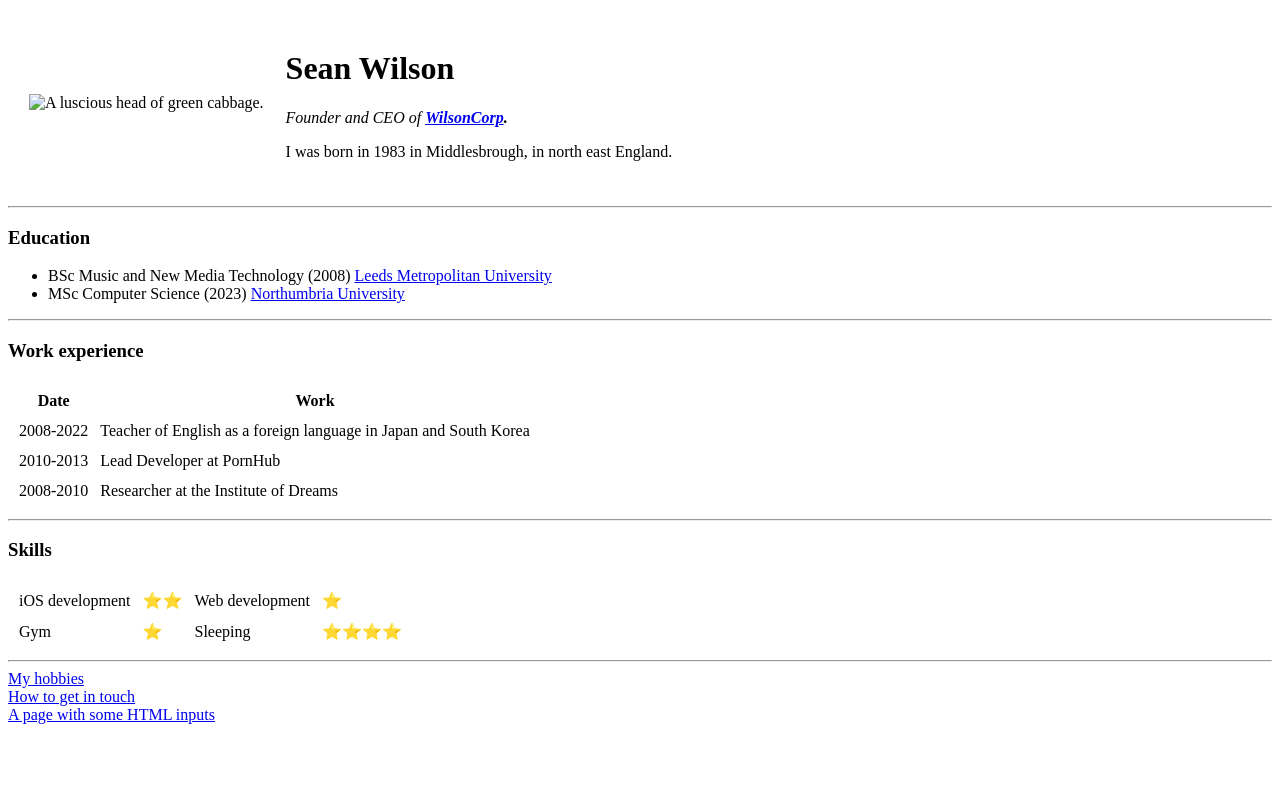
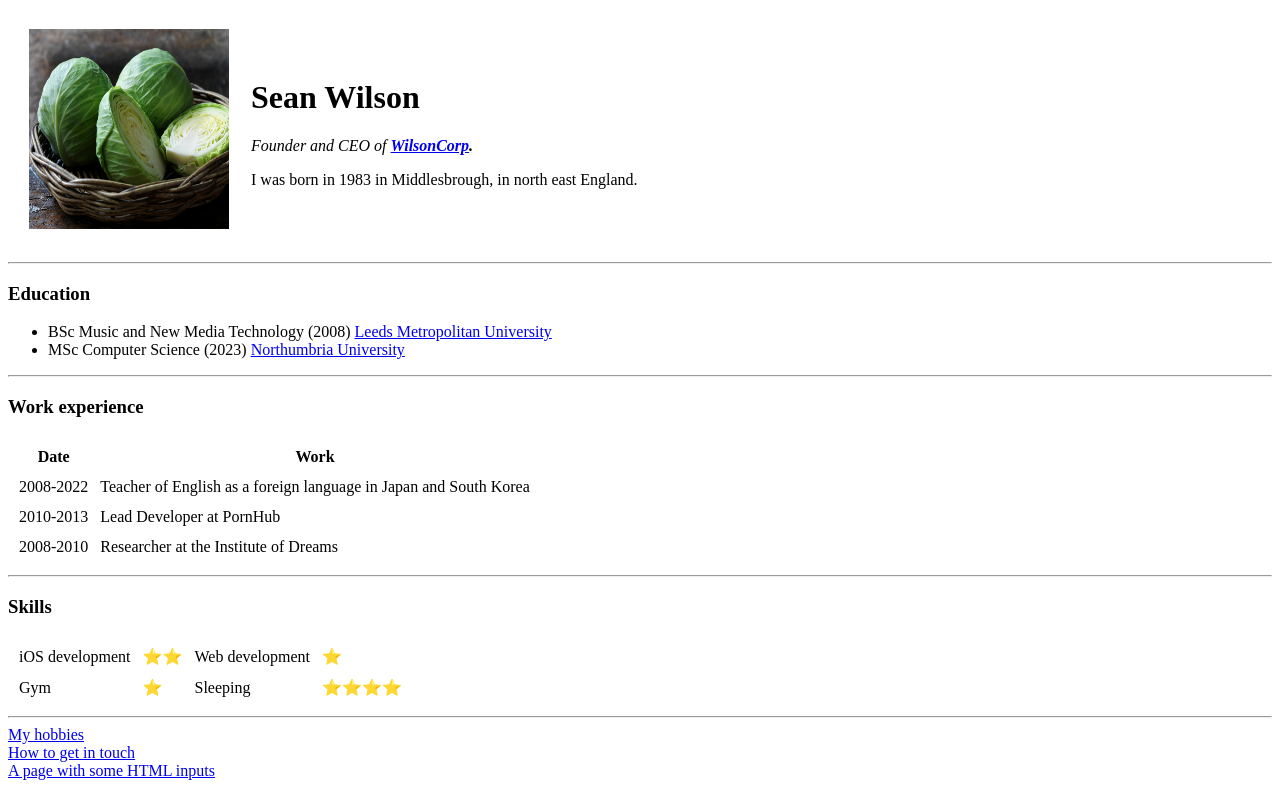
Before and after one commit to wilbert0914/cv, a plain HTML site: page index.html in a window 1280 px wide. Drawn offline with Linux system fonts and the light colour scheme.

Commit message:
Updated index.html
to find the new path of the cabbage jpeg

```diff
--- a/index.html
+++ b/index.html
@@ -9,7 +9,7 @@
   <body>
     <table cellspacing="20">
       <tr>
-        <td><img src="images/cabbage.jpg" width=200px height=200px alt="A luscious head of green cabbage."></td>
+        <td><img src="cabbage.jpg" width=200px height=200px alt="A luscious head of green cabbage."></td>
         <td>  <h1>Sean Wilson</h1>
           <p><em>Founder and CEO of <strong><a href="https://www.wilsoncorp.com">WilsonCorp</a>.</strong></em></p>
           <p>I was born in 1983 in Middlesbrough, in north east England.</p></td>
```
